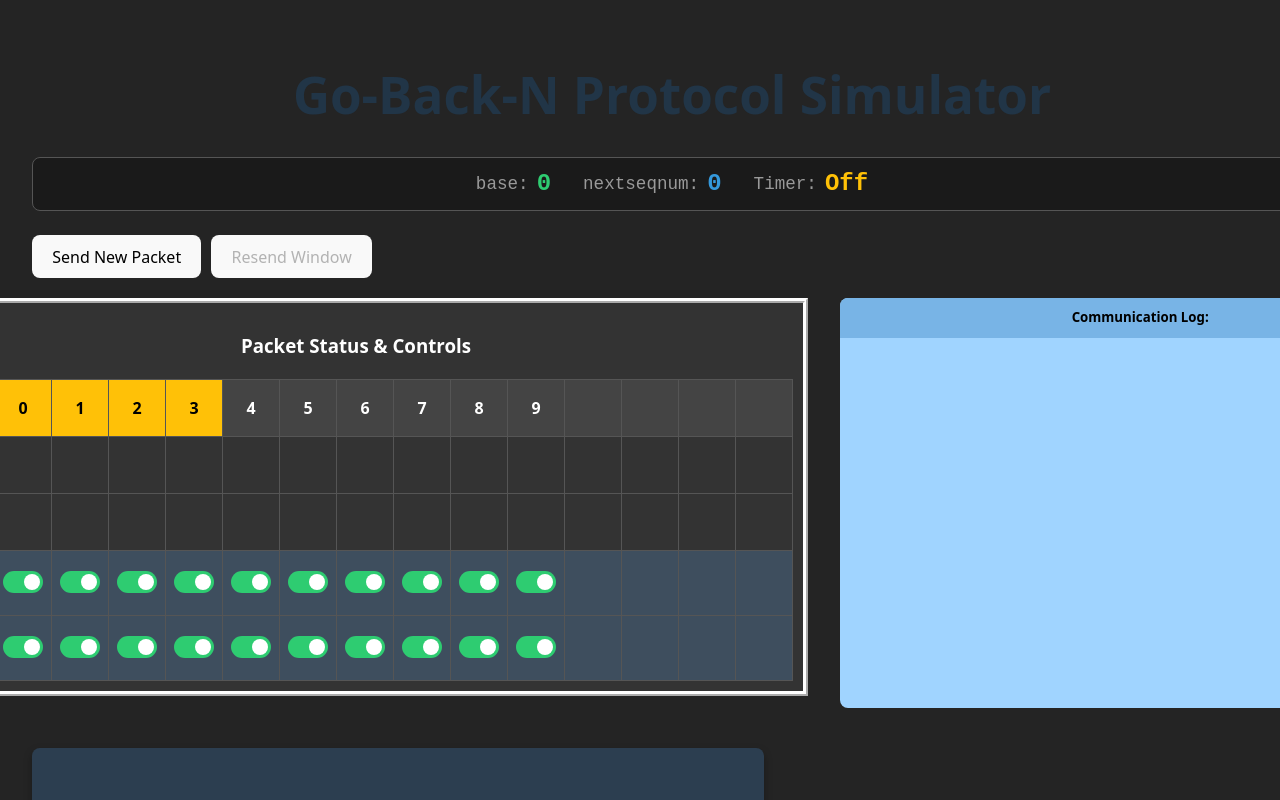
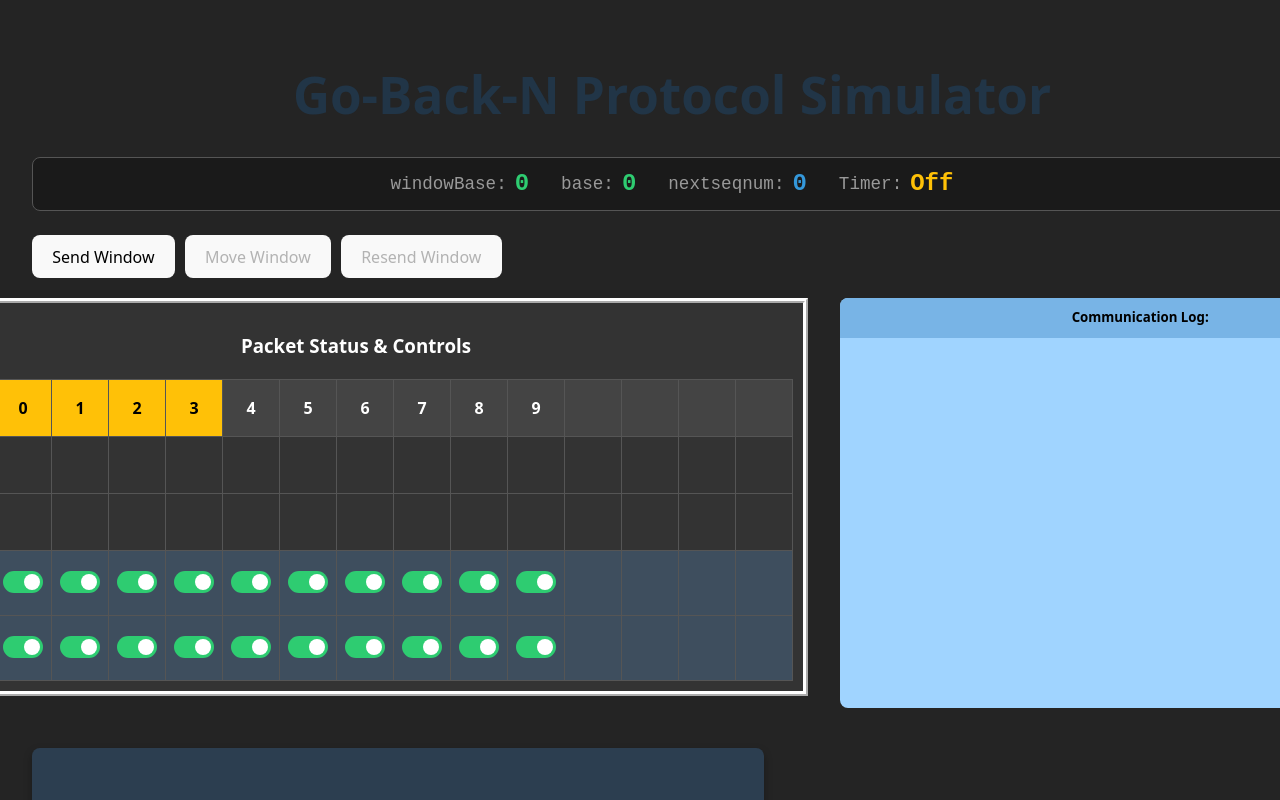
Before and after one commit to ashish-bazad/tcpsimulation, a React (Vite) app: page / in a window 1280 px wide. Shown: the top 800 px of the page. Built offline with nearby package versions, Linux system fonts and the light colour scheme.

Commit message:
send window changes

```diff
--- a/public/sender.worker.js
+++ b/public/sender.worker.js
@@ -1,5 +1,6 @@
 let N;
 let base = 0;
+let windowBase = 0;
 let nextseqnum = 0;
 let totalPackets;
 let timeoutDuration;
@@ -41,26 +42,52 @@ onmessage = (e) => {
       totalPackets = payload.totalPackets;
       timeoutDuration = payload.timeoutDuration;
       base = 0;
+      windowBase = 0;
       nextseqnum = 0;
       stopTimer();
-      postMessage({ type: 'STATE_UPDATE', base, nextseqnum });
+      postMessage({ type: 'STATE_UPDATE', base, windowBase, nextseqnum });
       break;
 
-    case 'SEND_NEXT':
-      if (nextseqnum < base + N && nextseqnum < totalPackets) {
-        if (base === nextseqnum) {
-          startTimer();
+    case 'SEND_WINDOW':
+      if (windowBase !== base) {
+        postMessage({ type: 'LOG', message: `(Sender): 🔴 Please move the window!`})
+      } else {
+        for (let i = windowBase; i < windowBase + N && i < totalPackets; i++) {
+          if (i >= nextseqnum) {
+            if(base === nextseqnum) {
+              startTimer();
+            }
+            postMessage({ type: 'SEND_PACKET', packet: { seq: i } });
+            nextseqnum++;
+            postMessage({ type: 'STATE_UPDATE', base, windowBase, nextseqnum });// Update state after each packet is sent
+          } else {
+            postMessage({ type: 'LOG', message: `(Sender): 🔴 Packet ${i} already sent, please use resend window or move window!` });
+            break;
+          }
         }
-        postMessage({ type: 'SEND_PACKET', packet: { seq: nextseqnum } });
-        nextseqnum++;
-        postMessage({ type: 'STATE_UPDATE', base, nextseqnum });
-      } else {
-        postMessage({ type: 'LOG', message: `(Sender): 🔴 Window is full. Cannot send new packet.` });
+      }
+      // if (nextseqnum < windowBase + N && nextseqnum < totalPackets) {
+      //   if (base === nextseqnum) {
+      //     startTimer();
+      //   }
+      //   postMessage({ type: 'SEND_PACKET', packet: { seq: nextseqnum } });
+      //   nextseqnum++;
+      //   postMessage({ type: 'STATE_UPDATE', base, windowBase, nextseqnum });
+      // } else {
+      //   postMessage({ type: 'LOG', message: `(Sender): 🔴 Window is full. Cannot send new packet.` });
+      // }
+      break;
+
+    case 'MOVE_WINDOW':
+      if (windowBase < base) {
+        windowBase = base;
+        postMessage({ type: 'LOG', message: `(Sender): Window moved to start at packet ${windowBase}.` });
+        postMessage({ type: 'STATE_UPDATE', base, windowBase, nextseqnum });
       }
       break;
 
     case 'RESEND_WINDOW':
-        postMessage({ type: 'LOG', message: `(Sender): Manually resending window from ${base} to ${nextseqnum - 1}.`});
+        postMessage({ type: 'LOG', message: `(Sender): Resending window from ${base} to ${nextseqnum - 1}.`});
         // Resend all packets in the current window and restart the timer
         for (let i = base; i < nextseqnum; i++) {
             postMessage({ type: 'SEND_PACKET', packet: { seq: i } });
@@ -82,7 +109,7 @@ onmessage = (e) => {
         } else {
           startTimer();
         }
-        postMessage({ type: 'STATE_UPDATE', base, nextseqnum });
+        postMessage({ type: 'STATE_UPDATE', base, windowBase, nextseqnum });
       }
       break;
   }
--- a/src/App.jsx
+++ b/src/App.jsx
@@ -29,6 +29,7 @@ function App() {
   const [packetsInFlight, setPacketsInFlight] = useState([]);
 
   const [senderBase, setSenderBase] = useState(0);
+  const [windowBase, setWindowBase] = useState(0);
   const [senderNextSeqNum, setSenderNextSeqNum] = useState(0);
   const [timerValue, setTimerValue] = useState(null);
   const [hasTimedOut, setHasTimedOut] = useState(false);
@@ -59,10 +60,11 @@ function App() {
     receiverWorkerRef.current.postMessage({ type: 'INIT' });
 
     senderWorkerRef.current.onmessage = (e) => {
-      const { type, packet, message, base, nextseqnum, timeLeft } = e.data;
+      const { type, packet, message, base, windowBase, nextseqnum, timeLeft } = e.data;
       if (message) addToLog(message);
       if (type === 'STATE_UPDATE') {
         setSenderBase(base);
+        setWindowBase(windowBase);
         setSenderNextSeqNum(nextseqnum);
       }
       if (type === 'SEND_PACKET') handlePacketTransmission(packet);
@@ -143,12 +145,21 @@ function App() {
       alert("A timeout has occurred. Please use 'Resend Window' to recover.");
       return;
     }
-    senderWorkerRef.current.postMessage({ type: 'SEND_NEXT' });
+    senderWorkerRef.current.postMessage({ type: 'SEND_WINDOW' });
   };
+
+  const handleMoveWindow = () => {
+
+    senderWorkerRef.current.postMessage({ type: 'MOVE_WINDOW' });
+  }
 
   const handleResend = () => {
     if (!hasTimedOut) {
       alert("Please wait for the timeout to occur before resending.");
+      return;
+    }
+    if(windowBase !== senderBase) {
+      alert("Please move the window before resending.");
       return;
     }
     senderWorkerRef.current.postMessage({ type: 'RESEND_WINDOW' });
@@ -156,6 +167,7 @@ function App() {
   };
 
   const isResendDisabled = senderBase === senderNextSeqNum;
+  const isMoveWindowDisabled = windowBase === senderBase;
 
   return (
     <div className="app-container">
@@ -164,6 +176,7 @@ function App() {
       </header>
 
       <StatusDisplay
+        windowBase={windowBase}
         base={senderBase}
         nextseqnum={senderNextSeqNum}
         timerValue={timerValue}
@@ -173,13 +186,15 @@ function App() {
       <SimulatorControls
         onSend={handleSend}
         onResend={handleResend}
+        onMoveWindow={handleMoveWindow}
+        moveWindowDisabled={isMoveWindowDisabled}
         resendDisabled={isResendDisabled}
       />
 
       <main className="main-content">
         <GBNTable
           packets={packets}
-          base={senderBase}
+          base={windowBase}
           windowSize={WINDOW_SIZE}
           onToggle={handleToggle}
         />
--- a/src/components/SimulatorControls.jsx
+++ b/src/components/SimulatorControls.jsx
@@ -1,9 +1,10 @@
 import React from 'react';
 
-const SimulatorControls = ({ onSend, onResend, resendDisabled }) => {
+const SimulatorControls = ({ onSend, onMoveWindow, onResend, moveWindowDisabled, resendDisabled }) => {
   return (
     <div className="controls-container" style={{ display: 'flex', gap: '10px', alignItems: 'center', marginBottom: '20px' }}>
-      <button onClick={onSend}>Send New Packet</button>
+      <button onClick={onSend}>Send Window</button>
+      <button onClick={onMoveWindow} disabled={moveWindowDisabled}>Move Window</button>
       <button onClick={onResend} disabled={resendDisabled}>Resend Window</button>
     </div>
   );
--- a/src/components/StatusDisplay.jsx
+++ b/src/components/StatusDisplay.jsx
@@ -1,7 +1,7 @@
 import React from 'react';
 import './StatusDisplay.css';
 
-const StatusDisplay = ({ base, nextseqnum, timerValue, timerForPacket }) => {
+const StatusDisplay = ({ windowBase, base, nextseqnum, timerValue, timerForPacket }) => {
   const formatTimer = () => {
     if (timerValue === null) return "Off";
     if (timerValue === 'TIMEOUT!') return "TIMEOUT!";
@@ -11,6 +11,10 @@ const StatusDisplay = ({ base, nextseqnum, timerValue, timerForPacket }) => {
 
   return (
     <div className="status-container">
+      <div className="status-item">
+        <span className="label">windowBase:</span>
+        <span className="value base">{windowBase}</span>
+      </div>
       <div className="status-item">
         <span className="label">base:</span>
         <span className="value base">{base}</span>
```
